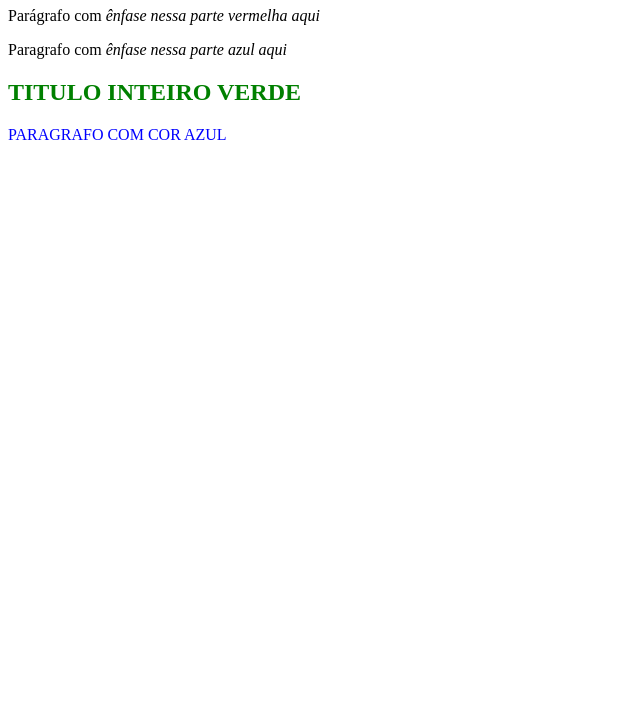
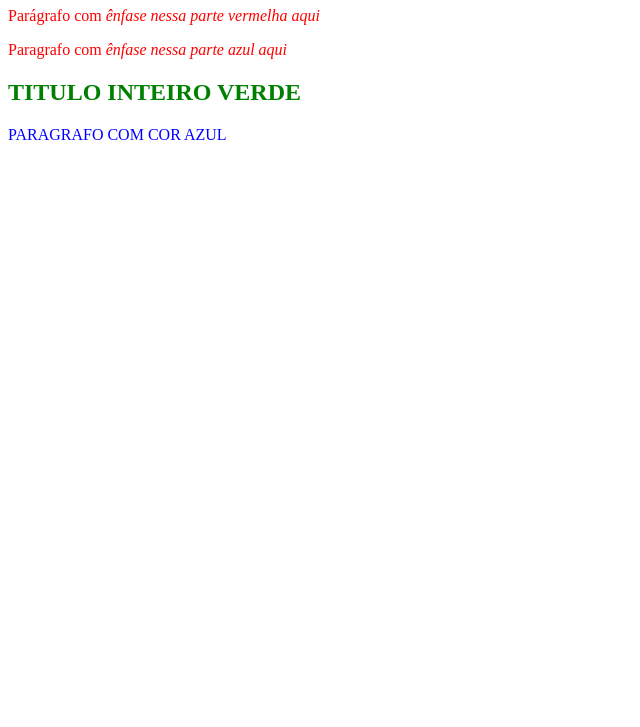
Before and after one commit to ferrazdev/css3, a plain HTML site: page Atividade Avaliativa/index1.html in a window 1280 px wide. Shown: the part 73-800 px from the top of the page, without its empty margins (0-640 px from the left). Drawn offline with Linux system fonts and the light colour scheme.

Commit message:
modificação

```diff
--- a/Atividade Avaliativa/index1.html
+++ b/Atividade Avaliativa/index1.html
@@ -8,6 +8,9 @@
         color: blue;
     }
 
+    div > p{
+        color: red;
+    }
 
 
     div article h1{
```
